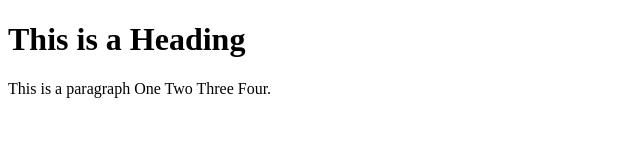
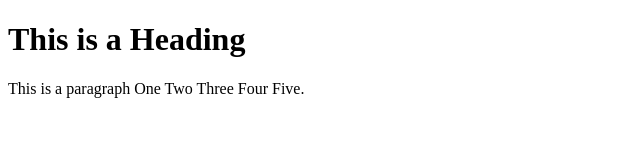
Before and after one commit to Puneet1/jenkinspoc, a plain HTML site: page index.html in a window 1280 px wide. Shown: the full height of the page, 0-640 px from the left. Drawn offline with Linux system fonts and the light colour scheme.

Commit message:
Update index.html

```diff
--- a/index.html
+++ b/index.html
@@ -6,7 +6,7 @@
 <body>
 
 <h1>This is a Heading</h1>
-<p>This is a paragraph One Two Three Four.</p>
+<p>This is a paragraph One Two Three Four Five.</p>
 
 </body>
 </html>
```
